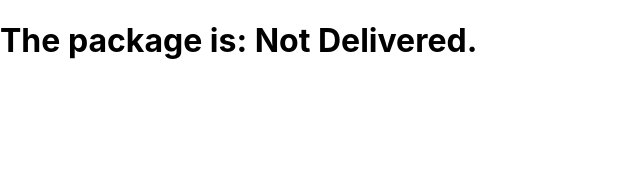
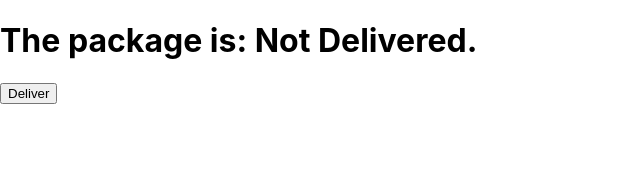
Before and after one commit to jonathonireland/React-Hooks-Course, a React (Create React App) app in the folder react-hooks/: page / in a window 1280 px wide. Shown: the top 173 px of the page, without its empty margins (0-640 px from the left). Built offline with nearby package versions, Linux system fonts and the light colour scheme.

Commit message:
incorporating the useState Hooks

```diff
--- a/react-hooks/src/index.js
+++ b/react-hooks/src/index.js
@@ -4,10 +4,11 @@ import './index.css';
 
 
 function App(){
-  const [status] = useState("Not Delivered");
+  const [status, setStatus] = useState("Not Delivered");
   return (
     <div>
       <h1>The package is: {status}.</h1>
+      <button onClick={()=> setStatus("Delivered")}>Deliver</button>
     </div>
   )
 }
```
